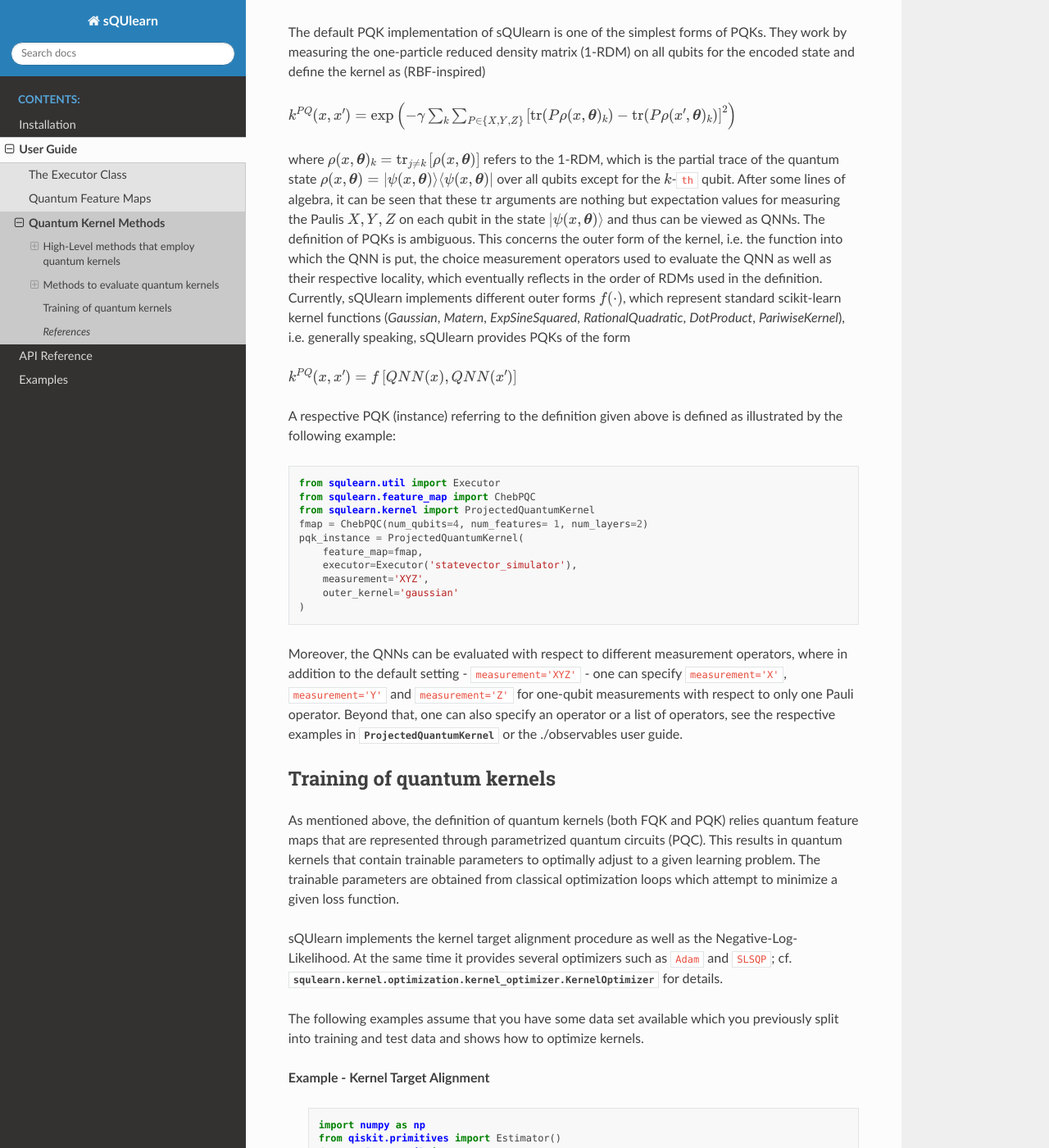
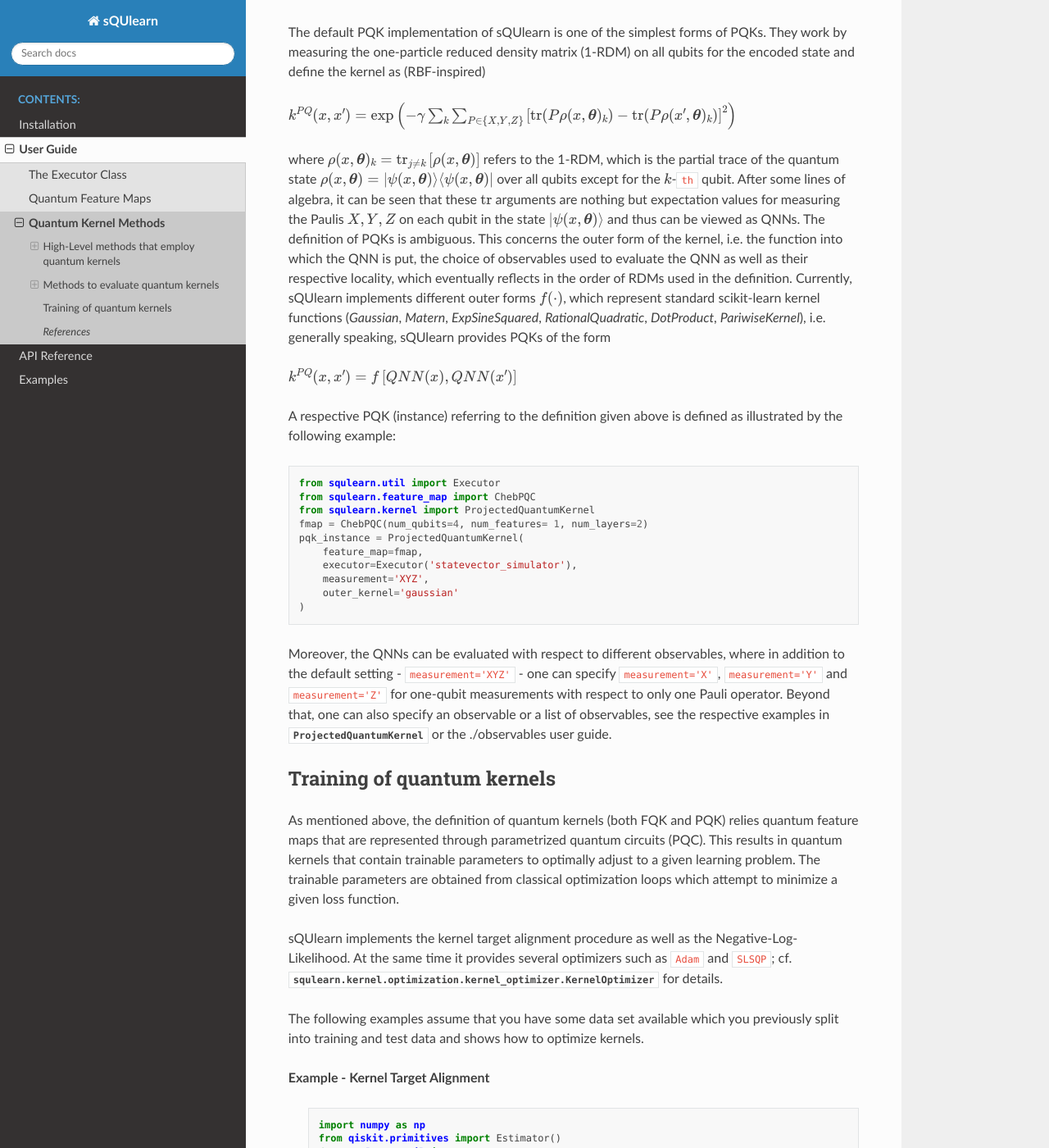
Before and after one commit to sQUlearn/squlearn, a Sphinx documentation site: the page built from docs/user_guide/kernel_methods.rst, in a window 1280 px wide and 1400 px high, scrolled down 3523 px. Shown: the whole window at 82% size. Built offline with Sphinx 7.4.7 and the Read the Docs theme 2.0.0, drawn with Linux system fonts in a browser that asks for light colours; pages that are not in the unit, such as notebooks, are missing from menus; cross-references to code outside the pages are shown as plain code.

Commit message:
fixed kernel_methods.rst

```diff
--- a/docs/user_guide/kernel_methods.rst
+++ b/docs/user_guide/kernel_methods.rst
@@ -180,7 +180,7 @@
 these :math:`\mathrm{tr}` arguments are nothing but expectation values for measuring the Paulis
 :math:`X,Y,Z` on each qubit in the state :math:`\ket{\psi(x,\boldsymbol{\theta})}` and thus can be
 viewed as QNNs. The definition of PQKs is ambiguous. This concerns the outer form of the kernel, i.e.
-the function into which the QNN is put, the choice measurement operators used to evaluate the QNN
+the function into which the QNN is put, the choice of observables used to evaluate the QNN
 as well as their respective locality, which eventually reflects in the order of RDMs used in the
 definition. Currently, sQUlearn implements different outer forms :math:`f(\cdot)`, which represent
 standard scikit-learn kernel functions (`Gaussian`, `Matern`, `ExpSineSquared`, `RationalQuadratic`,
@@ -204,10 +204,10 @@
         outer_kernel='gaussian'
     )
 
-Moreover, the QNNs can be evaluated with respect to different measurement operators, where in
+Moreover, the QNNs can be evaluated with respect to different observables, where in
 addition to the default setting - :code:`measurement='XYZ'` - one can specify :code:`measurement='X'`,
 :code:`measurement='Y'` and :code:`measurement='Z'` for one-qubit measurements with respect to only
-one Pauli operator. Beyond that, one can also specify an operator or a list of operators, see the
+one Pauli operator. Beyond that, one can also specify an observable or a list of observables, see the
 respective examples in :class:`ProjectedQuantumKernel` or the :doc:`./observables`
 user guide.
 
```
